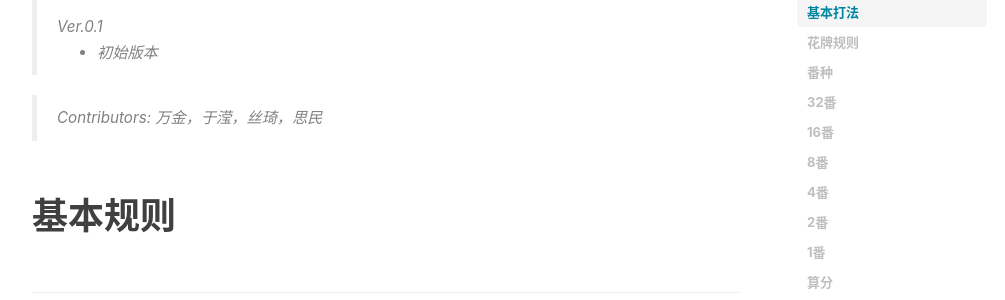
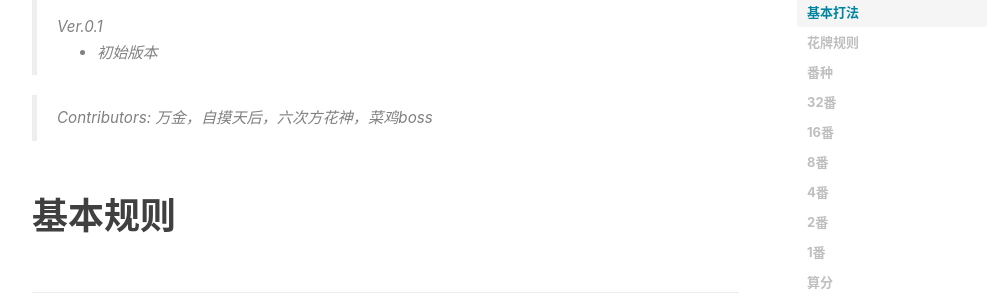
Before and after one commit to dutchflu/dutchflu.github.io, a Jekyll site: the page built from _posts/2024-09-21-改良无锡麻将.md, in a window 1280 px wide and 900 px high, scrolled down 601 px. Shown: the part 152-452 px from the top of the window, without its empty margins (233-1238 px from the left). Built offline with Jekyll 4.4.1, drawn with Linux system fonts in a browser that asks for light colours; nearby versions of some CDN libraries; comment, search, counter and statistics services are not loaded.

Commit message:
version 1.0 改良麻将

```diff
--- a/_posts/2024-09-21-改良无锡麻将.md
+++ b/_posts/2024-09-21-改良无锡麻将.md
@@ -33,7 +33,7 @@
 >
 > - 初始版本
 
-> Contributors: 万金，于滢，丝琦，思民
+> Contributors: 万金，自摸天后，六次方花神，菜鸡boss
 
 # 基本规则
 
```
